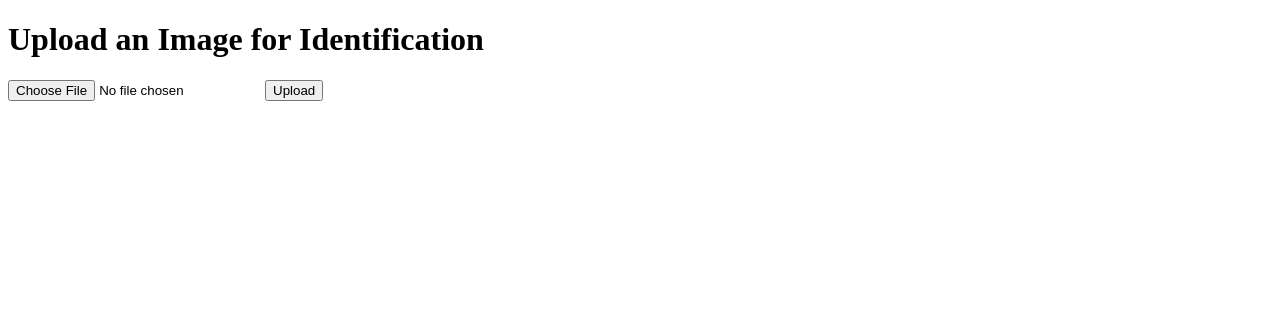
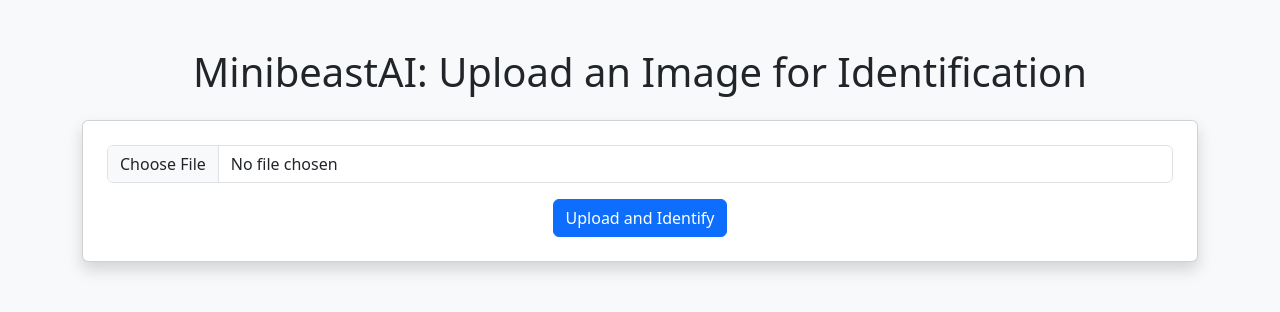
Before and after one commit to JCBrown602/minibeast_ai, a Flask app: page / in a window 1280 px wide. Shown: the top 312 px of the page. Run offline with Flask 3, Linux system fonts and the light colour scheme.

Commit message:
Update index.html with Bootstrap styling

```diff
--- a/app/templates/index.html
+++ b/app/templates/index.html
@@ -3,21 +3,35 @@
 <head>
     <meta charset="UTF-8">
     <title>MinibeastAI</title>
+    <!-- Bootstrap 5 CDN -->
+    <link href="https://cdn.jsdelivr.net/npm/bootstrap@5.3.2/dist/css/bootstrap.min.css" rel="stylesheet">
 </head>
-<body>
-    <h1>Upload an Image for Identification</h1>
-    <form method="POST" enctype="multipart/form-data">
-        <input type="file" name="image" required>
-        <button type="submit">Upload</button>
-    </form>
+<body class="bg-light">
+
+<div class="container mt-5">
+    <h1 class="text-center mb-4">MinibeastAI: Upload an Image for Identification</h1>
+
+    <div class="card shadow p-4">
+        <form method="POST" enctype="multipart/form-data" class="d-flex flex-column align-items-center">
+            <input type="file" name="image" class="form-control mb-3" required>
+            <button type="submit" class="btn btn-primary">Upload and Identify</button>
+        </form>
+    </div>
 
     {% if prediction %}
-        <h2>Prediction Results:</h2>
-        <ul>
-        {% for label, conf in zip(prediction.top_3, prediction.confidence) %}
-            <li>{{ label }} - {{ '%.2f'|format(conf * 100) }}%</li>
-        {% endfor %}
+    <div class="card shadow p-4 mt-5">
+        <h2 class="text-center mb-4">Prediction Results</h2>
+        <ul class="list-group">
+            {% for label, conf in zip(prediction.top_3, prediction.confidence) %}
+                <li class="list-group-item d-flex justify-content-between align-items-center">
+                    {{ label }}
+                    <span class="badge bg-success rounded-pill">{{ '%.2f'|format(conf * 100) }}%</span>
+                </li>
+            {% endfor %}
         </ul>
+    </div>
     {% endif %}
+</div>
+
 </body>
 </html>
```
